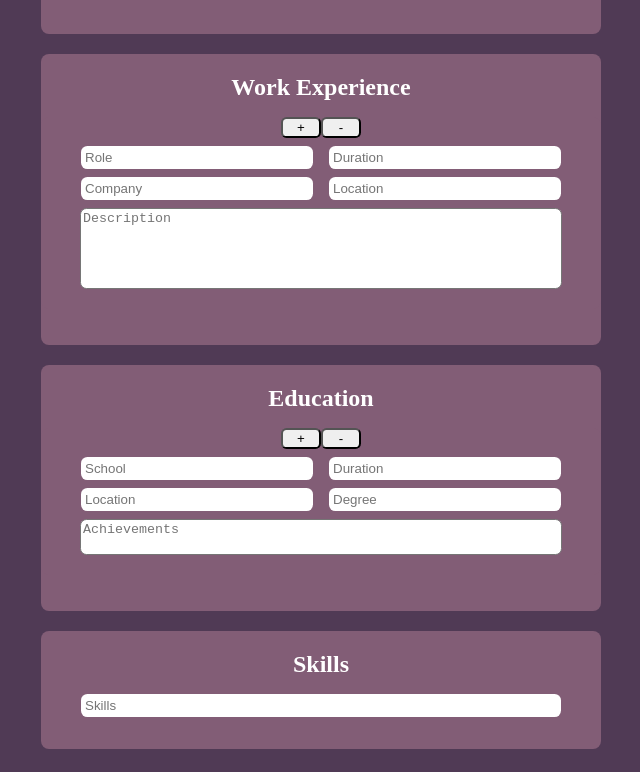
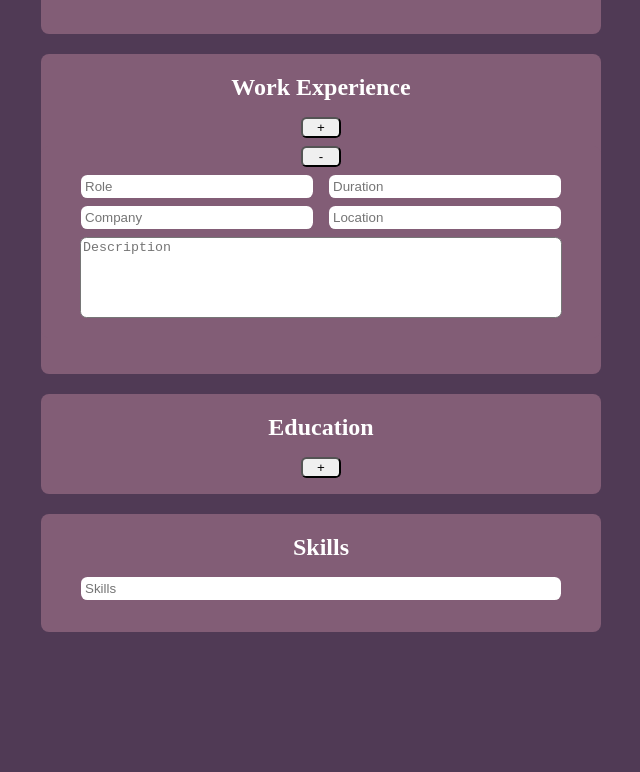
Before and after one commit to ctang415/cv-application, a React (Create React App) app in the folder cv-project/: page / in a window 1280 px wide. Shown: the part 464-1236 px from the top of the page, without its empty margins (319-959 px from the left). After the commit the page ends 1124 px from the top, so only its background shows below. Built offline with nearby package versions, Linux system fonts and the light colour scheme.

Commit message:
Moved add button to outer div to avoid duplicating it

```diff
--- a/cv-project/src/components/App.js
+++ b/cv-project/src/components/App.js
@@ -4,6 +4,7 @@ import Work from './Work'
 import View from './View'
 import './styles/App.css'
 import { v4 as uuid } from 'uuid'
+
 
 class App extends React.Component {
   constructor(props) {
@@ -43,18 +44,13 @@ class App extends React.Component {
       achievement: '',
       key: uuid()
     },
-    educationArray: [{
-      school: '',
-      place: '',
-      time: '',
-      degree: '',
-      achievement: '',
-      key: uuid()
-    }],
+    educationArray: [],
     skill: {
       skills: '',
     },
     edit: true,
+    editEdu: false,
+    editWork: false,
   }
 
     this.addToEducation = this.addToEducation.bind(this)
@@ -65,6 +61,7 @@ class App extends React.Component {
     this.swapToView = this.swapToView.bind(this)
     this.handleChangeEducation = this.handleChangeEducation.bind(this)
     this.handleChangeWork = this.handleChangeWork.bind(this)
+    this.handleChangeEducationEdit = this.handleChangeEducationEdit.bind(this)
   }
 
 
@@ -78,23 +75,53 @@ class App extends React.Component {
   handleChangeProfile = (e) => {
     e.preventDefault()
     this.setState({ profile: {
-      ...this.state.profile, [e.target.name]: e.target.value
+      ...this.state.profile, [e.target.name]: e.target.value,
     }
     })
   }
-
+/*
   handleChangeEducation = (e) => {
     e.preventDefault()
-    this.setState({ education: {
-      ...this.state.education, [e.target.name]: e.target.value
-    }
+    this.setState({ education: {...this.state.education, [e.target.name]: e.target.value,
+      }
     })
   }
+*/
+
+handleChangeEducation = (e, index) => {
+  e.preventDefault()
+  this.setState(prevState => {
+    return {
+      educationArray: [
+        ...prevState.educationArray.slice(0, index),
+        {...prevState.educationArray[index], [e.target.name]: e.target.value},
+        ...prevState.educationArray.slice(index + 1)
+     ]
+    }
+    }
+  )
+}
+
+
+handleChangeEducationEdit = (e) => {
+  const input = e.target.parentNode.querySelector('input')
+  let newArray = this.state.educationArray.map((item) => {
+    if (item.key === e.target.parentNode.id) {
+      let x = item.find((x) => x === e.target.name)
+      x = input.value
+    }
+    return item
+  })
+  this.setState({
+    educationArray: newArray
+  })
+}
 
   handleChangeWork = (e) => {
     e.preventDefault()
-    this.setState({ work: {
-      ...this.state.work, [e.target.name]: e.target.value
+    this.setState({
+      work: {...this.state.work, [e.target.name]: e.target.value,
+      key: this.state.work.key
     }
     })
   }
@@ -120,13 +147,14 @@ addToWork = (e) => {
       key: uuid()
     }
   })
+  console.log(this.state.educationArray)
 }
 
   addToEducation = (e) => {
     e.preventDefault()
     this.setState({
-      educationArray: this.state.educationArray.concat(this.state.education),
-      education: {
+      educationArray: [...this.state.educationArray,
+      {
         school: '',
         place: '',
         time: '',
@@ -134,6 +162,7 @@ addToWork = (e) => {
         achievement: '',
         key: uuid()
       }
+    ]
     })
   }
 
@@ -158,7 +187,8 @@ addToWork = (e) => {
   swapToEdit = (e) => {
     e.preventDefault()
     this.setState({
-      edit: true
+      edit: true,
+      editEdu: true
     })
   }
 
@@ -170,14 +200,14 @@ addToWork = (e) => {
   }
 
   render() {
-    const { education, edit, work, profile, skill, educationArray, workArray, } = this.state
+    const { edit, editEdu, profile, work, skill, educationArray, workArray, } = this.state
     if (edit) {
       return (
         <div className='template'>
           <div className='header'>
             <span>EZ CV</span>
           </div>
-          <form onSubmit={this.swapToView}>
+          <form ref={this.formRef} onSubmit={this.swapToView}>
             <div className='button'>
             <button type="submit" id="submit">View</button>
             </div>
@@ -205,6 +235,9 @@ addToWork = (e) => {
               </div>
             <div className='information'>
             <h2>Work Experience</h2>
+            <div>
+            <button className='add' onClick={this.addToWork}>+</button>
+            </div>
               <Work
               work={work}
               workArray={workArray}
@@ -215,9 +248,13 @@ addToWork = (e) => {
             </div>
             <div className='information'>
             <h2>Education</h2>
+            <div>
+            <button className="add" onClick={this.addToEducation}>+</button>
+            </div>
               <Education
-              education={education}
+              editEdu={editEdu}
               educationArray={educationArray}
+              handleChangeEducationEdit={this.handleChangeEducationEdit}
               handleChangeEducation={this.handleChangeEducation}
               addToEducation={this.addToEducation}
               removeFromEducation={this.removeFromEducation}
@@ -243,8 +280,6 @@ addToWork = (e) => {
       website={this.state.profile.website}
       key={this.state.profile.key}
       profile={profile}
-      education={education}
-      work={work}
       workArray={workArray}
       educationArray={educationArray}
       skill={skill}
--- a/cv-project/src/components/Education.js
+++ b/cv-project/src/components/Education.js
@@ -1,8 +1,32 @@
 import React from "react";
 
+
+
 const Education = (props) => {
-    const { handleChangeEducation, educationArray, addToEducation, removeFromEducation } = props
-    if (educationArray.length === 0) {
+    let { handleChangeEducation, handleChangeEducationEdit, editEdu, educationArray, addToEducation, removeFromEducation } = props
+    if (editEdu === false) {
+    return (
+        educationArray.map((education) =>
+        <div key={education.key} id={education.key} className='information'>
+            <div id={education.key}>
+                <button className="remove" onClick={removeFromEducation}>-</button>
+            </div>
+            <div className="row">
+            <div className="columnone">
+                <input type="text" placeholder="School" name="school" defaultValue={education.school} onChange={handleChangeEducationEdit}></input>
+                <input type="text" placeholder="Location" name="place" defaultValue={education.place} onChange={handleChangeEducationEdit}></input>
+            </div>
+            <div className="columntwo">
+                <input type="text" placeholder="Duration" name="time" defaultValue={education.time} onChange={handleChangeEducationEdit}></input>
+                <input type="text" placeholder="Degree" name="degree" defaultValue={education.degree} onChange={handleChangeEducationEdit}></input>
+            </div>
+            </div>
+            <div>
+                <textarea rows="2" placeholder="Achievements" name="achievement" defaultValue={education.achievement} onChange={handleChangeEducationEdit}></textarea>
+        </div>
+        </div>
+    )
+    )}     if (educationArray.length === 0) {
     return (
         <div><button onClick={addToEducation}>+</button></div>
     )
@@ -11,20 +35,20 @@ const Education = (props) => {
     educationArray.map((education) =>
     <div key={education.key} id={education.key} className='information'>
         <div id={education.key}>
-                <button className="add" onClick={addToEducation}>+</button><button className="remove" onClick={removeFromEducation}>-</button>
+            <button className="remove" onClick={removeFromEducation}>-</button>
         </div>
         <div className="row">
         <div className="columnone">
-                <input type="text" placeholder="School" name="school" defaultValue={education.school} onChange={handleChangeEducation}></input>
-                <input type="text" placeholder="Location" name="place" defaultValue={education.place} onChange={handleChangeEducation}></input>
+            <input type="text" placeholder="School" name="school" defaultValue={education.school} onChange={handleChangeEducationEdit}></input>
+            <input type="text" placeholder="Location" name="place" defaultValue={education.place} onChange={handleChangeEducationEdit}></input>
         </div>
         <div className="columntwo">
-                <input type="text" placeholder="Duration" name="time" defaultValue={education.time} onChange={handleChangeEducation}></input>
-                <input type="text" placeholder="Degree" name="degree" defaultValue={education.degree} onChange={handleChangeEducation}></input>
+            <input type="text" placeholder="Duration" name="time" defaultValue={education.time} onChange={handleChangeEducationEdit}></input>
+            <input type="text" placeholder="Degree" name="degree" defaultValue={education.degree} onChange={handleChangeEducationEdit}></input>
         </div>
         </div>
         <div>
-                <textarea rows="2" placeholder="Achievements" name="achievement" defaultValue={education.achievement} onChange={handleChangeEducation}></textarea>
+            <textarea rows="2" placeholder="Achievements" name="achievement" defaultValue={education.achievement} onChange={handleChangeEducationEdit}></textarea>
     </div>
     </div>
 )
@@ -32,4 +56,6 @@ const Education = (props) => {
 }
  }
 
+
+
 export default Education
--- a/cv-project/src/components/EducationView.js
+++ b/cv-project/src/components/EducationView.js
@@ -7,7 +7,7 @@ const EducationView = (props) => {
             {educationArray.map((education) => {
                 return (
                 <div key={education.key} id={education.key}>
-                    <div className="education">
+                    <div className="education" id={education.key}>
                         {education.school}
                         {education.place}
                         {education.time}
--- a/cv-project/src/components/ProfileView.js
+++ b/cv-project/src/components/ProfileView.js
@@ -12,7 +12,7 @@ const ProfileView = (props) => {
             <ul>
                 <li>{profile.email}</li>
                 <li>{profile.number}</li>
-                <li>{profile.location}</li>
+                <li>{profile.address}</li>
                 <li>{profile.website}</li>
             </ul>
             </div>
--- a/cv-project/src/components/Work.js
+++ b/cv-project/src/components/Work.js
@@ -1,19 +1,12 @@
 import React from "react";
 
 const Work = (props) => {
-    const { handleChangeWork, addToWork, workArray, removeFromWork } = props
-    if (workArray.length === 0) {
-        return (
-        <div>
-            <button onClick={addToWork}>+</button>
-        </div>
-        )
-    }
+    const { handleChangeWork, work, addToWork, workArray, removeFromWork } = props
     return (
         workArray.map((work) =>
         <div key={work.key} id={work.key} className="information">
             <div id={work.key}>
-                <button className="add" onClick={addToWork}>+</button><button className="remove" onClick={removeFromWork}>-</button>
+                <button className="remove" onClick={removeFromWork}>-</button>
             </div>
             <div className="row">
             <div className="columnone">
--- a/cv-project/src/components/styles/App.css
+++ b/cv-project/src/components/styles/App.css
@@ -61,6 +61,7 @@ button {
 }
 
 .add, .remove {
+  float: center;
   width: 5vh;
 }
 
```
Lines whose indentation alone changed are shown as unchanged.
